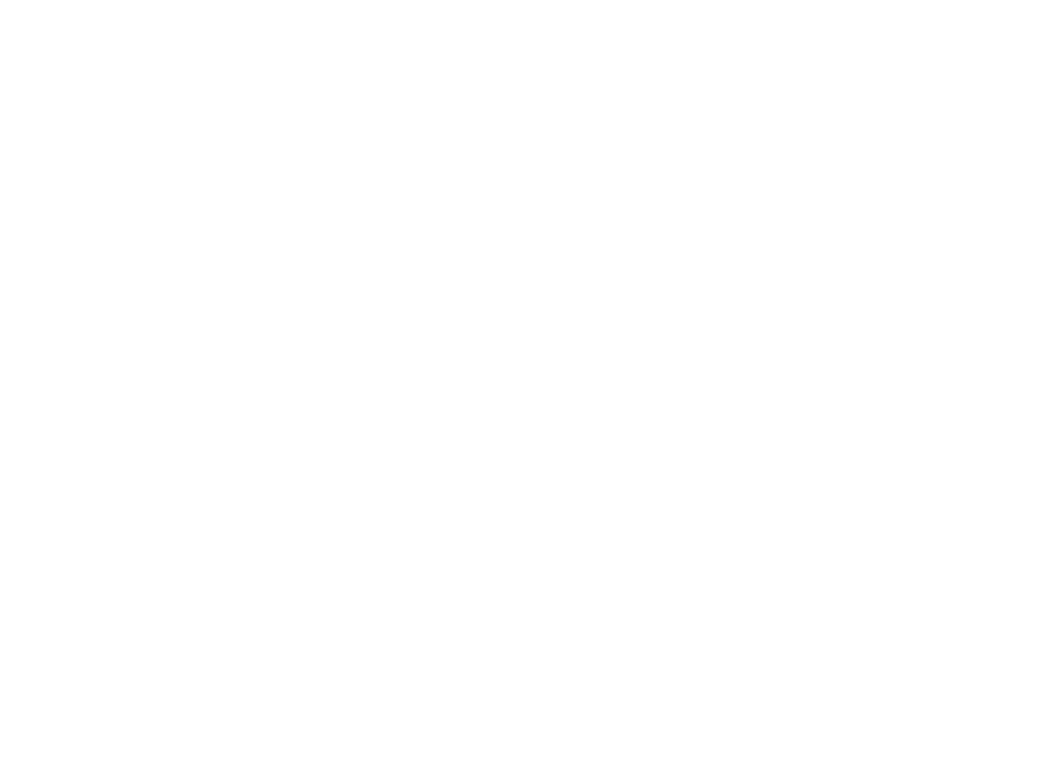
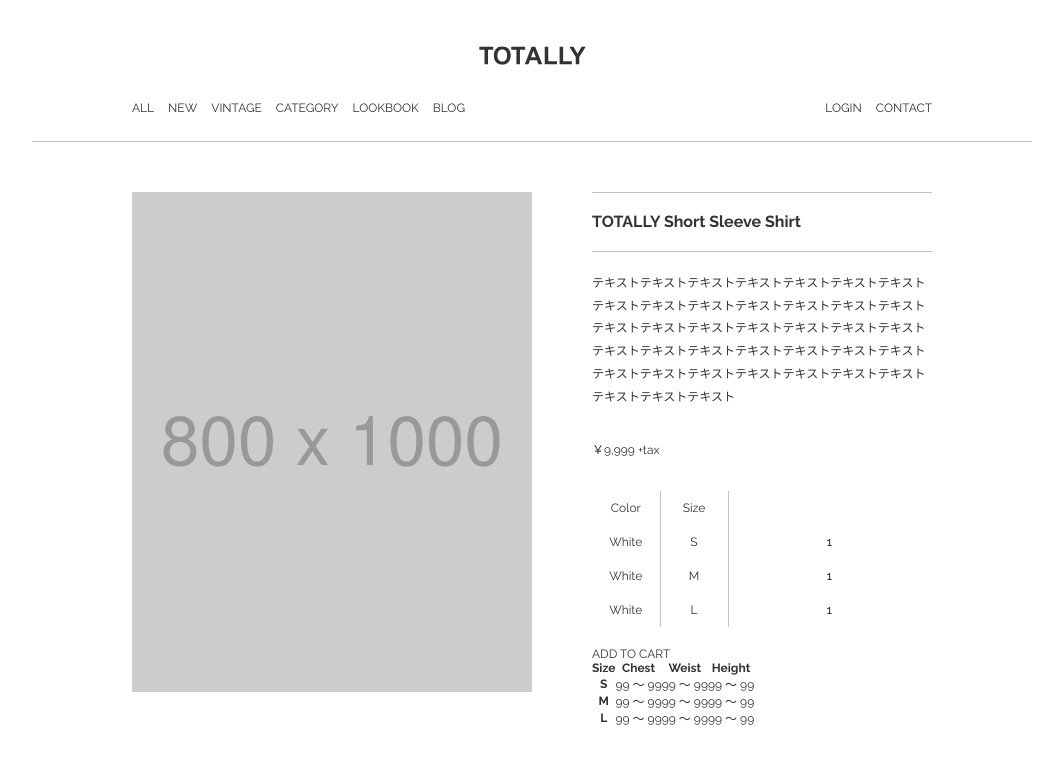
Before and after one commit to keyaki1125/frontend-lesson, a plain HTML site: page Level_2/part3/index.html in a window 1280 px wide. Shown: the whole page, without its empty margins (108-1171 px from the left). Drawn offline with Linux system fonts and the light colour scheme; some packages are replaced by stand-ins of ours.

Commit message:
update html, css

```diff
--- /dev/null
+++ b/Level_2/part3/css/style.css
@@ -0,0 +1,139 @@
+@charset "UTF-8";
+
+html {
+    font-size: 100%;
+}
+
+body {
+    color: #333;
+    font-size: 0.75rem;
+    font-family: 'Raleway', sans-serif;
+}
+
+img {
+    max-width: 100%; /* 親要素に対しての最大値*/
+    height: auto;
+}
+
+a {
+    color: #333;
+    text-decoration: none;
+}
+
+li {
+    list-style: none;
+}
+
+table {
+    border-collapse: collapse;
+    border-spacing: 0;
+}
+
+.site-title {
+    margin: 0 auto 36px auto;
+    width: 109px;
+    line-height: 0;
+    ;
+}
+
+.site-title a {
+    display: block;
+}
+
+.wrapper {
+    max-width: 800px;
+    margin: 0 auto;
+}
+
+/* --------------------------
+
+Header
+
+-------------------------- */
+#header {
+    max-width: 1000px;
+    padding: 46px 0 26px 0;
+    margin: 0 auto 50px auto;
+    border-bottom: solid 1px #c3c3c3;
+}
+
+#header nav {
+    display: flex;
+    align-items: center;
+    justify-content: space-between;
+}
+
+#header nav .menu, #header nav .login {
+    display: flex;
+    align-items: center;
+}
+
+.menu li {
+    margin-right: 14px;
+}
+
+.login li {
+    margin-left: 14px;
+}
+
+/* --------------------------
+
+Main
+
+-------------------------- */
+
+#item {
+    display: flex;
+    justify-content: space-between;
+    margin-bottom: 100px;
+}
+
+#item .item-img {
+    max-width: 400px;
+    flex-shrink: 0;
+    margin-right: 60px;
+}
+
+#item .item-info .item-title {
+    height: 60px;
+    display: flex;
+    align-items: center;
+    border-top: solid 1px #c3c3c3;
+    border-bottom: solid 1px #c3c3c3;
+    font-size: 1rem;
+    font-weight: bold;
+    margin-bottom: 20px;
+}
+
+#item .item-info p {
+    margin-bottom: 30px;
+    line-height: 1.9;
+}
+
+#item .item-info .order-table {
+    width: 100%;
+    margin-bottom: 20px;
+}
+
+#item .item-info .order-table .color,
+#item .item-info .order-table .size {
+    width: 20%;
+}
+
+#item .item-info .order-table .quantity {
+    width: 60%;
+}
+
+
+#item .item-info .order-table th,
+#item .item-info .order-table td {
+    font-weight: normal;
+    padding: 10px;
+    border-right: solid 1px #c3c3c3;
+    text-align: center;
+}
+
+#item .item-info .order-table th:last-child,
+#item .item-info .order-table td:last-child {
+    border-right: none;
+}
--- a/Level_2/part3/index.html
+++ b/Level_2/part3/index.html
@@ -5,8 +5,123 @@
   <meta http-equiv="X-UA-Compatible" content="IE=edge">
   <meta name="viewport" content="width=device-width, initial-scale=1.0">
   <title>Document</title>
+  <link rel="shortcut icon" href="img/favicon.ico" type="image/x-icon">
+  <link rel="stylesheet" href="https://unpkg.com/ress/dist/ress.min.css">
+  <link rel="stylesheet" href="css/style.css">
+  <link rel="preconnect" href="https://fonts.gstatic.com">
+  <link rel="stylesheet" href="https://fonts.googleapis.com/css2?family=Raleway:wght@400;700&display=swap">
 </head>
 <body>
-
+  <header id="header">
+    <div class="site-title">
+      <a href="index.html"><img src="img/logo.svg" alt=""></a>
+    </div>
+    <nav class="wrapper">
+      <ul class="menu">
+        <li><a href="#">ALL</a></li>
+        <li><a href="#">NEW</a></li>
+        <li><a href="#">VINTAGE</a></li>
+        <li><a href="#">CATEGORY</a></li>
+        <li><a href="#">LOOKBOOK</a></li>
+        <li><a href="#">BLOG</a></li>
+      </ul>
+      <ul class="login">
+        <li><a href="#">LOGIN</a></li>
+        <li><a href="#">CONTACT</a></li>
+      </ul>
+    </nav>
+  </header>
+  <main>
+    <div id="item" class="wrapper">
+      <div class="item-img"><img src="img/item.jpg" alt=""></div>
+      <div class="item-info">
+        <h1 class="item-title">TOTALLY Short Sleeve Shirt</h1>
+        <p>
+          テキストテキストテキストテキストテキストテキストテキスト
+          テキストテキストテキストテキストテキストテキストテキスト
+          テキストテキストテキストテキストテキストテキストテキスト
+          テキストテキストテキストテキストテキストテキストテキスト
+          テキストテキストテキストテキストテキストテキストテキスト
+          テキストテキストテキスト
+        </p>
+        <p>￥9,999 +tax</p>
+        <table class="order-table">
+          <thead> <!-- theadは無くてもいいが、ヘッダー行であることを明示するために記述しておく -->
+            <tr> <!-- Table Row 行の要素を構成する -->
+              <th class="color">Color</th>
+              <th class="size">Size</th>
+              <th class="quantity"></th>
+            </tr>
+          </thead>
+          <tbody>
+            <tr>
+              <td>White</td>
+              <td>S</td>
+              <td>
+                <select name="quantity_s" id="">
+                  <option value="1">1</option>
+                  <option value="2">2</option>
+                  <option value="3">3</option>
+                </select>
+              </td>
+            </tr>
+            <tr>
+              <td>White</td>
+              <td>M</td>
+              <td>
+                <select name="quantity_m" id="">
+                  <option value="1">1</option>
+                  <option value="2">2</option>
+                  <option value="3">3</option>
+                </select>
+              </td>
+            </tr>
+            <tr>
+              <td>White</td>
+              <td>L</td>
+              <td>
+                <select name="quantity_l" id="">
+                  <option value="1">1</option>
+                  <option value="2">2</option>
+                  <option value="3">3</option>
+                </select>
+              </td>
+            </tr>
+          </tbody>
+        </table>
+        <a href="#" class="cart-btn">ADD TO CART</a>
+        <table class="size-table">
+          <thead>
+            <tr>
+              <th class="size">Size</th>
+              <th class="chest">Chest</th>
+              <th class="weist">Weist</th>
+              <th class="height">Height</th>
+            </tr>
+          </thead>
+          <tbody>
+            <tr>
+              <th>S</th>
+              <td>99 ～ 99</td>
+              <td>99 ～ 99</td>
+              <td>99 ～ 99</td>
+            </tr>
+            <tr>
+              <th>M</th>
+              <td>99 ～ 99</td>
+              <td>99 ～ 99</td>
+              <td>99 ～ 99</td>
+            </tr>
+            <tr>
+              <th>L</th>
+              <td>99 ～ 99</td>
+              <td>99 ～ 99</td>
+              <td>99 ～ 99</td>
+            </tr>
+          </tbody>
+        </table>
+      </div>
+    </div>
+  </main>
 </body>
 </html>
```
Also changed, not shown: Level_2/part3/img/favicon.ico (added), Level_2/part3/img/item.jpg (added), Level_2/part3/img/logo.svg (added).
